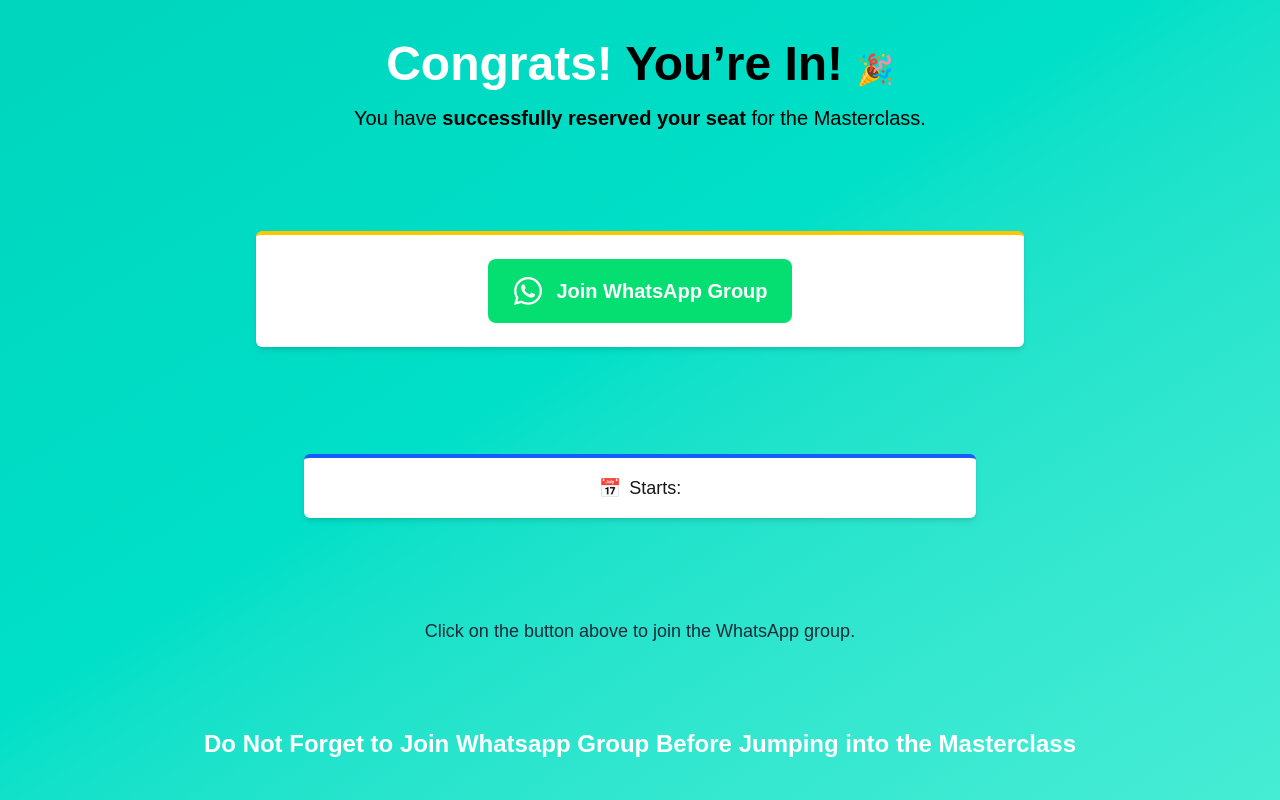
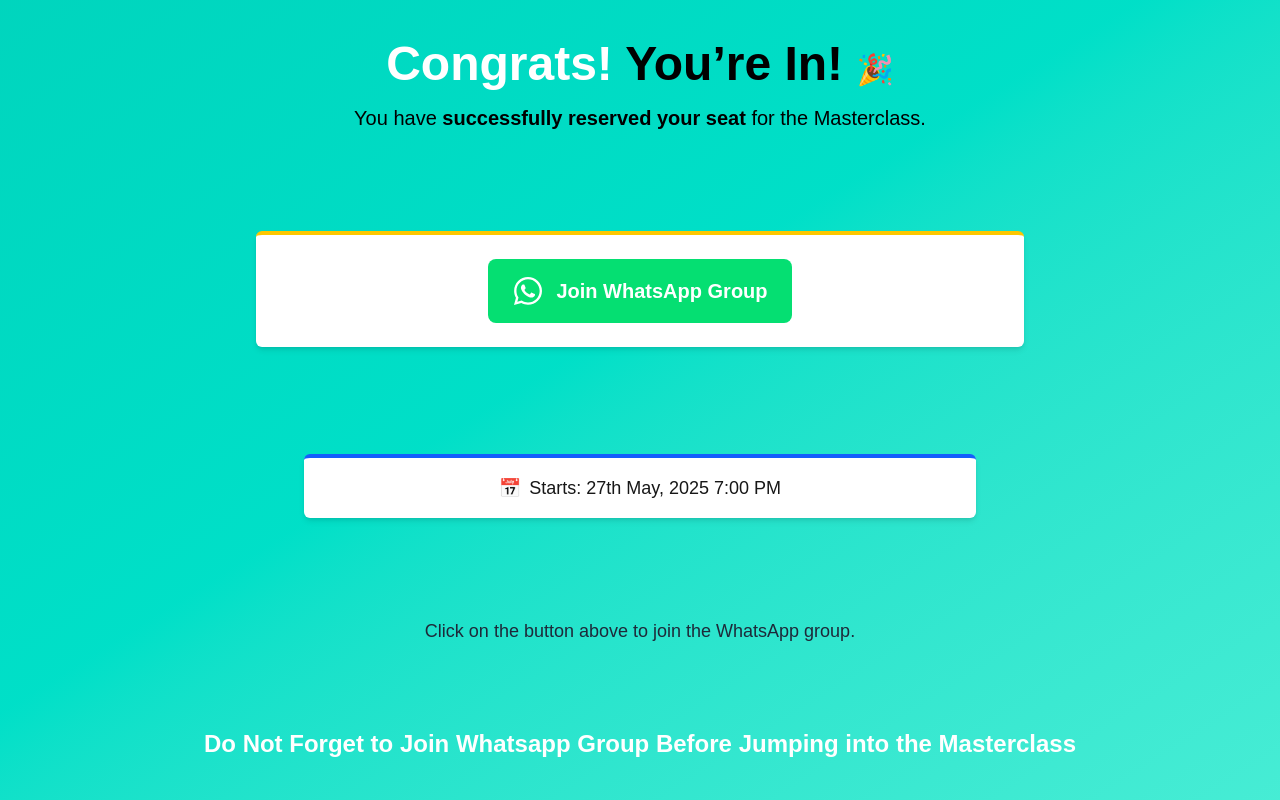
Before and after one commit to AshishAggarwal1308/st-landing, a Next.js app: page /vibhor/thankyou in a window 1280 px wide. Built offline with nearby package versions, Linux system fonts and the light colour scheme; no server answers.

Commit message:
updated date and time for vibhor and vikram page

```diff
--- a/app/vibhor/page.tsx
+++ b/app/vibhor/page.tsx
@@ -216,7 +216,7 @@ function Page() {
             submittedAt: timestamp(),
             ...formData,
             CampeignName: campName,
-            WorkShopTime: wDateTime,
+            WorkShopTime: "27th May, 2025 7:00 PM",
             utm_source: urlParams.get("utm_source"),
             utm_medium: urlParams.get("utm_medium"),
             utm_campaign: urlParams.get("utm_campaign"),
@@ -398,7 +398,7 @@ function Page() {
                         <div className="max-w-6xl px-4 py-6 flex flex-col items-center space-y-4">
                             {/* Date and Time */}
                             <div className="bg-white shadow-md w-full px-6 py-4 rounded-xl text-center font-semibold text-lg sm:text-xl">
-                                {wDateTime}
+                                27th May, 2025 7:00 PM
                             </div>
 
                             {/* Info Boxes */}
--- a/app/vibhor/thankyou/page.tsx
+++ b/app/vibhor/thankyou/page.tsx
@@ -73,7 +73,7 @@ fbq('track', 'PageView');
                     </div>
                     <div className="w-full max-w-3xl bg-white rounded-md shadow-md border-t-4 border-yellow-400">
                         <div className="flex justify-center p-6">
-                            <Link href={wAurl}>
+                            <Link href="https://chat.whatsapp.com/GFFvivtH2ka4B43bcvscKL">
                                 <div className="w-full sm:w-auto bg-green-400 hover:bg-green-500 text-white font-semibold py-4 px-6 rounded-lg flex items-center justify-center text-xl cursor-pointer">
                                     <FaWhatsapp className="w-8 h-8 mr-3" />
                                     Join WhatsApp Group
@@ -86,7 +86,7 @@ fbq('track', 'PageView');
                         <div className="flex flex-col sm:flex-row items-center justify-center p-4 gap-2 text-lg">
                             <div className="flex items-center gap-2">
                                 <span role="img" aria-label="calendar">📅</span>
-                                <span>Starts: {wDateTime}</span>
+                                <span>Starts: 27th May, 2025 7:00 PM</span>
                             </div>
                         </div>
                     </div>
--- a/app/vikramkashikar/page.tsx
+++ b/app/vikramkashikar/page.tsx
@@ -245,7 +245,7 @@ function Page() {
             submittedAt: timestamp(),
             ...formData,
             CampeignName: campName,
-            WorkShopTime: wDateTime,
+            WorkShopTime: "27th May, 2025 7:00 PM",
             utm_source: urlParams.get("utm_source"),
             utm_medium: urlParams.get("utm_medium"),
             utm_campaign: urlParams.get("utm_campaign"),
@@ -428,7 +428,7 @@ fbq('track', 'PageView');
                         <div className="max-w-6xl px-4 py-6 flex flex-col items-center space-y-4">
                             {/* Date and Time */}
                             <div className="bg-white shadow-md w-full px-6 py-4 rounded-xl text-center font-semibold text-lg sm:text-xl">
-                                {wDateTime}
+                                27th May, 2025 7:00 PM
                             </div>
 
                             {/* Info Boxes */}
--- a/app/vikramkashikar/thankyou/page.tsx
+++ b/app/vikramkashikar/thankyou/page.tsx
@@ -77,7 +77,7 @@ fbq('track', 'PageView');
 
           <div className="w-full max-w-3xl bg-white rounded-md shadow-md border-t-4 border-yellow-400">
             <div className="flex justify-center p-6">
-              <Link href={wAurl}>
+              <Link href="https://chat.whatsapp.com/GFFvivtH2ka4B43bcvscKL">
                 <div className="w-full sm:w-auto bg-green-400 hover:bg-green-500 text-white font-semibold py-4 px-6 rounded-lg flex items-center justify-center text-xl cursor-pointer">
                   <FaWhatsapp className="w-8 h-8 mr-3" />
                   Join WhatsApp Group
@@ -90,7 +90,7 @@ fbq('track', 'PageView');
             <div className="flex flex-col sm:flex-row items-center justify-center p-4 gap-2 text-lg">
               <div className="flex items-center gap-2">
                 <span role="img" aria-label="calendar">📅</span>
-                <span>Starts: {wDateTime}</span>
+                <span>Starts: 27th May, 2025 7:00 PM</span>
               </div>
             </div>
           </div>
```
